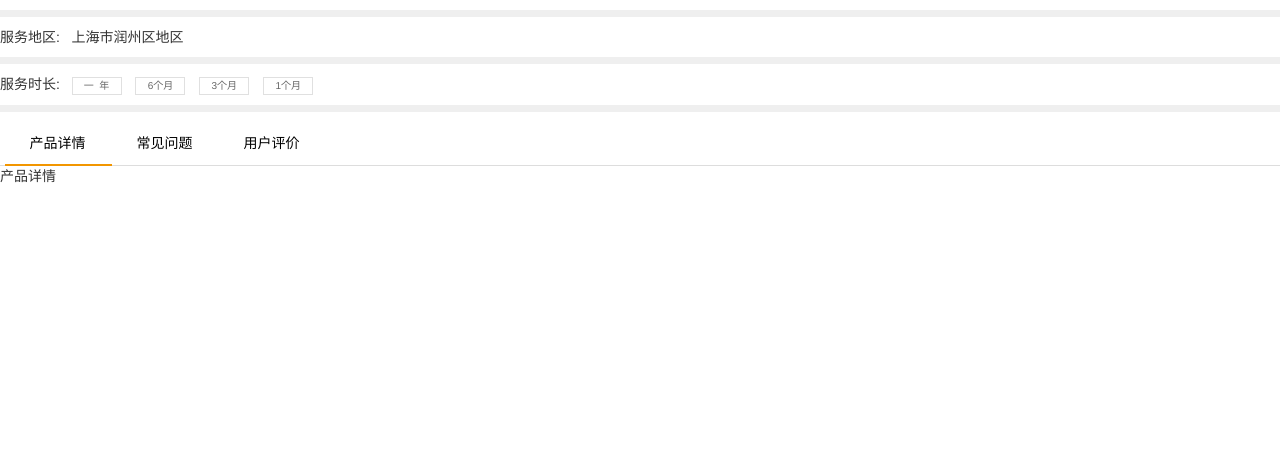
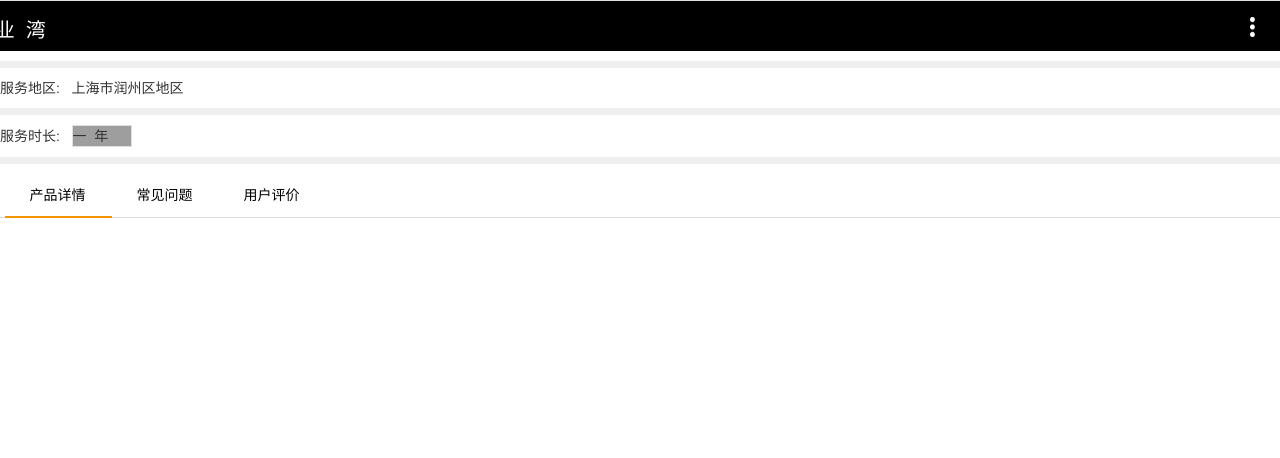
Before and after one commit to guanxiaox/Bay, a Flask app: page /product/1/ in a window 1280 px wide. Shown: the top 458 px of the page. Run offline with Flask 2, Linux system fonts and the light colour scheme; some libraries are stand-ins or nearby versions; grey boxes are pictures that could not be loaded.

Commit message:
fix some

```diff
--- a/app/static/button.css
+++ b/app/static/button.css
@@ -135,7 +135,8 @@
     background-color: #fff;
     text-decoration: none;
     outline: none; }
-    .button-time:hover, .button-time:focus {
+    .button-time:hover, .button-time:focus,
+    a.button-time:active,a.button-time:focus {
     background-color: #f29600;
     text-decoration: none;
     outline: none;
--- a/app/static/style.css
+++ b/app/static/style.css
@@ -420,7 +420,7 @@ div.efefef {
 }
 
 .button-time {
-    border:0.1rem solid #e0e0e0;
+    border: 0.1rem solid #e0e0e0;
     color: #666;
     background-color: #ffffff;
     font-size: 1rem;
@@ -463,3 +463,22 @@ li.active {
     margin-right: 1rem;
     margin-bottom: 1rem;
 }
+
+select {
+    width: 6rem;
+    border: solid 0.1rem #e0e0e0;
+    appearance: none;
+    -moz-appearance: none;
+    -webkit-appearance: none;
+    background: url("http://ourjs.github.io/static/2015/arrow.png") no-repeat scroll right center transparent;
+    padding-right: 14px;
+    border-radius: 0;
+}
+
+select > option {
+    color: white;
+}
+
+select::-ms-expand {
+    display: none;
+}
--- a/app/templates/layout.html
+++ b/app/templates/layout.html
@@ -24,6 +24,20 @@
 
 
 <body style="padding: 0">
+{% block top %}
+    <div style="height: 5.1rem"></div>
+    <div id="nav" style="top:0;background: black;height: 5.1rem;padding: 1.5rem">
+        <span style="color: white;border-right: 0.1rem solid #efefef;margin-left: 3rem;font-size: 2rem">
+            <img style="margin-top: -0.5rem;height: 2rem" src="/static/images/left.png"/>&nbsp;&nbsp;&nbsp;
+        </span>
+        <span style="color: white;font-size: 2rem">&nbsp;&nbsp;企&nbsp;&nbsp;业&nbsp;&nbsp;湾</span>
+        <span style="float: right;">
+            <img data-toggle="dropdown" href="#"
+                 style="height: 2rem;margin-right: 1rem;"
+                 src="/static/images/dian.png"/>
+        </span>
+    </div>
+{% endblock %}
 {% block head %}{% endblock %}
 {% block top_content %}{% endblock %}
 {% block content %}{% endblock %}
--- a/app/templates/product.html
+++ b/app/templates/product.html
@@ -17,7 +17,8 @@
                     </button>
                 </li>
                 <li class="menu-buy">
-                    <div>立即购买</div>
+                    <button>
+                        <div>立即购买</div>
                     </button>
                 </li>
             </ul>
@@ -28,14 +29,21 @@
         <hr class="efefef"/>
         <div id="time">
             <div class="button-group" style="float: left">服务时长:&nbsp;&nbsp;
-                <button type="button" class="button-time">一&nbsp;&nbsp;年</button>
-                <button type="button" class="button-time">6个月</button>
-                <button type="button" class="button-time">3个月</button>
-                <button type="button" class="button-time">1个月</button>
+                <select>
+                    <option>一&nbsp;&nbsp;年</option>
+                    <option>六个月</option>
+                    <option>三个月</option>
+                    <option>一个月</option>
+                </select>
+                {#
+                <a type="button" class="button-time" onclick="">一&nbsp;&nbsp;年</a>
+                <a type="button" class="button-time">6个月</a>
+                <a type="button" class="button-time">3个月</a>
+                <a type="button" class="button-time">1个月</a>#}
             </div>
         </div>
         <hr class="efefef"/>
-        <div class="tabbable"> <!-- Only required for left/right tabs -->
+        <div class="tabbable">
             <ul class="nav nav-tabs" style="width: 100%;padding-left: 0.5rem">
                 <li class="active"><a href="#tab1" data-toggle="tab"
                                       style="text-align:center;font-size: 1.4rem;
@@ -55,13 +63,13 @@
             </ul>
             <div class="tab-content">
                 <div class="tab-pane active" id="tab1">
-                    <div id="tab1">产品详情</div>
+                    <div id="tab1"></div>
                 </div>
                 <div class="tab-pane" id="tab2">
-                    <div id="tab2">常见问题</div>
+                    <div id="tab2"></div>
                 </div>
                 <div class="tab-pane" id="tab3">
-                    <div id="tab3">用户评价</div>
+                    <div id="tab3"></div>
                 </div>
             </div>
             <div style="height:6rem"></div>
```
Also changed, not shown: app/js/src/pay.js (added, +44 -0 lines), app/templates/change.html (+12 -3 lines), app/static/images/account.bmp (added), app/static/images/dian.png (added), app/static/images/left.png (added), app/static/images/name.bmp (added), app/static/images/password.bmp (added), app/static/images/telephone.bmp (added).
